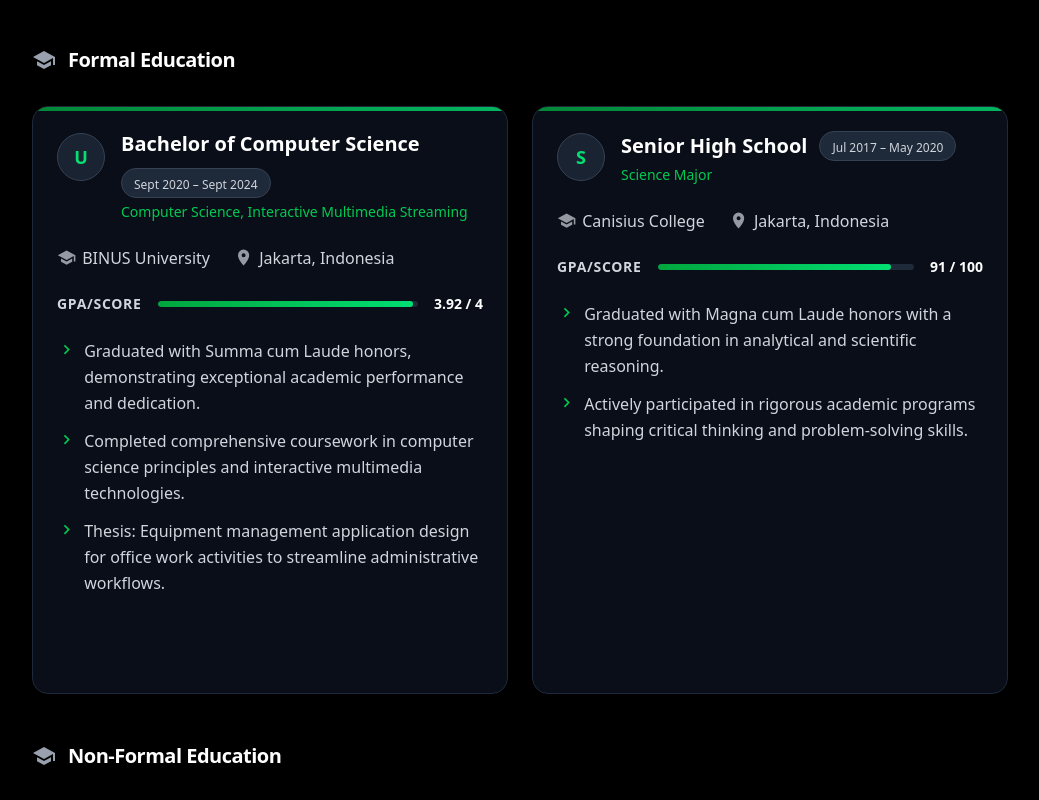
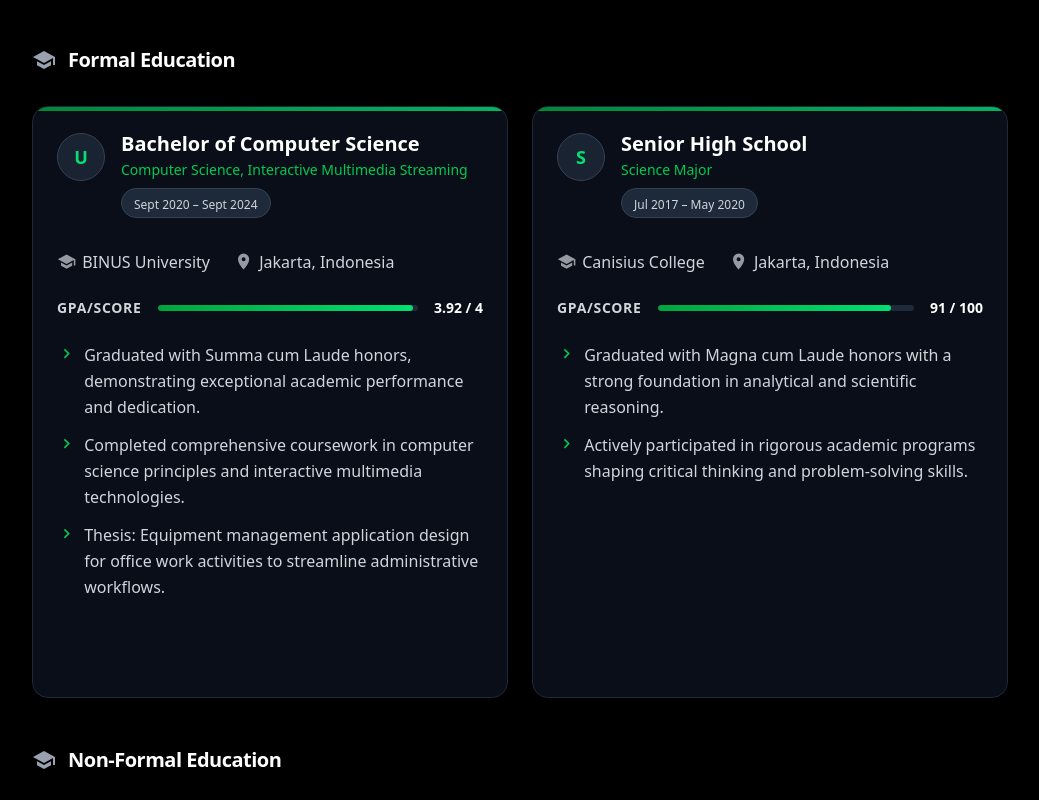
Before and after one commit to FilbertSevilen1/Portfolio, a Next.js app: page / in a window 1280 px wide. Shown: the part 5580-6380 px from the top of the page, without its empty margins (120-1159 px from the left). Built offline with nearby package versions, Linux system fonts and the light colour scheme.

Commit message:
Update Education.tsx

```diff
--- a/src/components/Education.tsx
+++ b/src/components/Education.tsx
@@ -51,7 +51,9 @@ export default function Education() {
               transition={{ delay: index * 0.2 }}
             >
               <Icon path={mdiSchool} size={1} className="text-gray-400" />
-              <h3 className="text-xl font-bold tracking-tight text-white">{section.category}</h3>
+              <h3 className="text-xl font-bold tracking-tight text-white">
+                {section.category}
+              </h3>
             </motion.div>
 
             <div className="grid grid-cols-1 lg:grid-cols-2 gap-6">
@@ -71,60 +73,93 @@ export default function Education() {
 
                   <div className="flex items-start gap-4 mb-6">
                     <div className="w-12 h-12 rounded-full bg-gray-800/80 border border-gray-700 flex items-center justify-center shrink-0 mt-0.5">
-                        <span className="text-lg font-bold text-green-400">{item.abbreviation}</span>
+                      <span className="text-lg font-bold text-green-400">
+                        {item.abbreviation}
+                      </span>
                     </div>
                     <div className="flex flex-col flex-1">
                       <div className="flex flex-wrap items-center gap-3">
                         <h4 className="text-lg md:text-xl font-bold text-white leading-tight">
                           {item.degree}
                         </h4>
+                      </div>
+                      <span className="text-green-500 font-medium text-sm mt-1">
+                        {item.major}
+                      </span>
                       {item.year && (
-                             <div className="px-3 py-0.5 bg-gray-800 rounded-full border border-gray-700 w-fit">
-                                <span className="text-xs font-mono text-gray-300">{item.year}</span>
+                        <div className="px-3 py-0.5 my-2 bg-gray-800 rounded-full border border-gray-700 w-fit">
+                          <span className="text-xs font-mono text-gray-300">
+                            {item.year}
+                          </span>
                         </div>
                       )}
-                        </div>
-                        <span className="text-green-500 font-medium text-sm mt-1">{item.major}</span>
                     </div>
                   </div>
 
                   <div className="flex flex-col sm:flex-row gap-4 sm:gap-6 text-sm md:text-base text-gray-300 mb-6 font-medium">
                     <div className="flex items-center gap-1.5">
-                       <Icon path={mdiSchool} size={0.8} className="opacity-70" />
+                      <Icon
+                        path={mdiSchool}
+                        size={0.8}
+                        className="opacity-70"
+                      />
                       <span>{item.institution}</span>
                     </div>
                     <div className="flex items-center gap-1.5">
-                       <Icon path={mdiMapMarker} size={0.8} className="opacity-70" />
+                      <Icon
+                        path={mdiMapMarker}
+                        size={0.8}
+                        className="opacity-70"
+                      />
                       <span>{item.location}</span>
                     </div>
                   </div>
 
                   {item.gpa && item.maxGpa && (
                     <div className="mb-6 flex items-center gap-4">
-                       <span className="text-xs md:text-sm font-bold text-gray-300 uppercase tracking-wider shrink-0">GPA/Score</span>
+                      <span className="text-xs md:text-sm font-bold text-gray-300 uppercase tracking-wider shrink-0">
+                        GPA/Score
+                      </span>
                       <div className="flex-1 h-1.5 bg-gray-800 rounded-full overflow-hidden">
                         <motion.div
                           initial={{ width: 0 }}
-                            whileInView={{ width: `${(item.gpa / item.maxGpa) * 100}%` }}
-                            transition={{ duration: 1.5, delay: 0.5, ease: "easeOut" }}
+                          whileInView={{
+                            width: `${(item.gpa / item.maxGpa) * 100}%`,
+                          }}
+                          transition={{
+                            duration: 1.5,
+                            delay: 0.5,
+                            ease: "easeOut",
+                          }}
                           className="h-full bg-gradient-to-r from-green-600 to-green-400 rounded-full"
                         />
                       </div>
-                       <span className="text-sm font-bold text-white shrink-0">{item.gpa} / {item.maxGpa}</span>
+                      <span className="text-sm font-bold text-white shrink-0">
+                        {item.gpa} / {item.maxGpa}
+                      </span>
                     </div>
                   )}
 
                   <div className="flex flex-col gap-3">
                     {item.details.map((detail, j) => (
-                      <div key={j} className="flex gap-2 text-gray-300 text-sm md:text-base group-hover:text-gray-200 transition-colors">
-                        <Icon path={mdiChevronRight} size={0.8} className="text-green-500 shrink-0 mt-0.5" />
+                      <div
+                        key={j}
+                        className="flex gap-2 text-gray-300 text-sm md:text-base group-hover:text-gray-200 transition-colors"
+                      >
+                        <Icon
+                          path={mdiChevronRight}
+                          size={0.8}
+                          className="text-green-500 shrink-0 mt-0.5"
+                        />
                         <p className="leading-relaxed">{detail}</p>
                       </div>
                     ))}
                   </div>
 
                   <div className="mt-8 pt-4 border-t border-gray-800/50 text-center opacity-0 group-hover:opacity-100 transition-opacity duration-300">
-                    <span className="text-xs font-black tracking-widest text-gray-500 uppercase">Click to expand</span>
+                    <span className="text-xs font-black tracking-widest text-gray-500 uppercase">
+                      Click to Preview
+                    </span>
                   </div>
                 </motion.a>
               ))}
```
Lines whose indentation alone changed are shown as unchanged.
